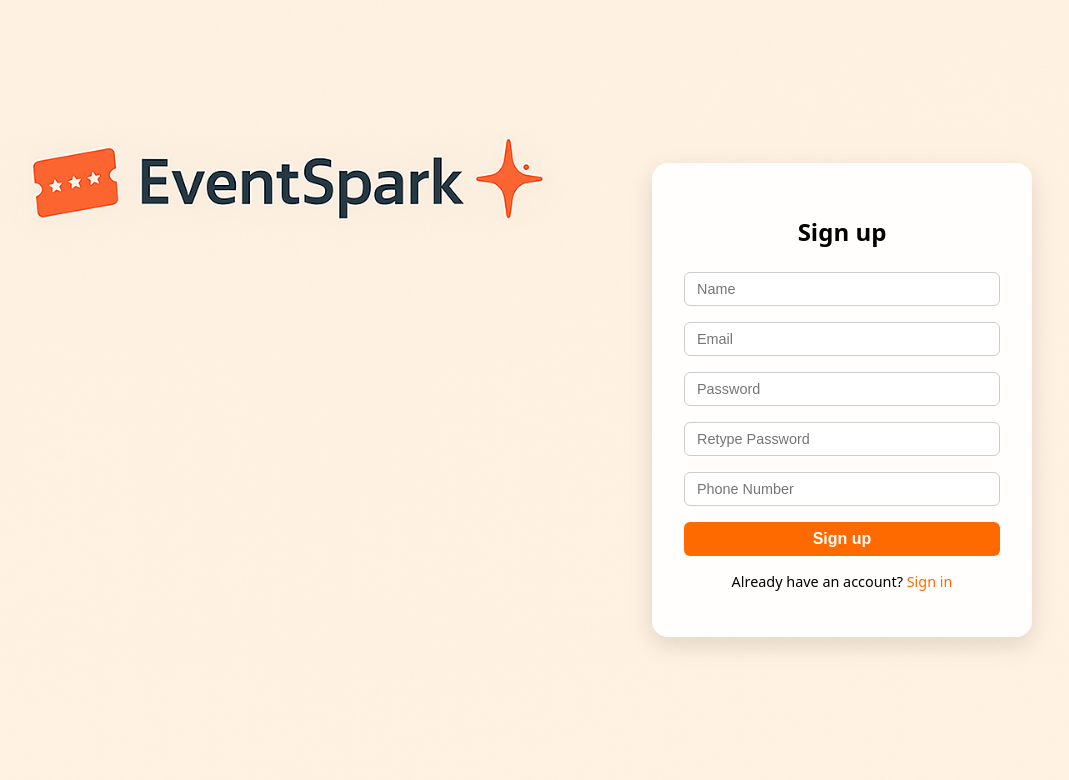
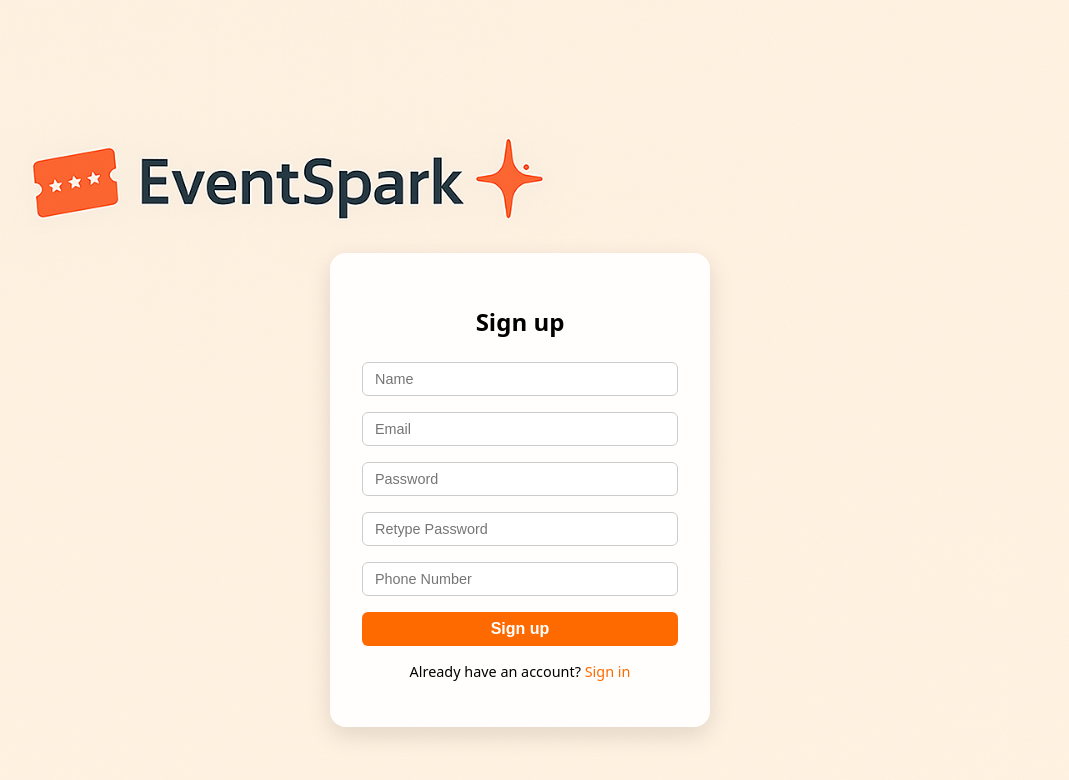
Before and after one commit to mency12/EventSpark-Assignment3, a React (Create React App) app in the folder Frontend/: page /register in a window 1280 px wide. Shown: the top 780 px of the page, without its empty margins (120-1189 px from the left). Built offline with nearby package versions, Linux system fonts and the light colour scheme.

Commit message:
auth container reposition

```diff
--- a/Frontend/src/styles/auth.css
+++ b/Frontend/src/styles/auth.css
@@ -1,10 +1,10 @@
 .auth-container {
     min-height: 100vh;
+    align-items: center;
+    padding-top: 180px;
+    background: url('../assets/bg.png') center/cover no-repeat;
     display: flex;
-    align-items: center;
-    justify-content: flex-end; /* push card to the right */
-    padding-right: 10%;        /* space between big logo and card */
-    background: url('../assets/bg.png') center/cover no-repeat;
+    justify-content: center;
 }
 
 /* fall back to centered card on narrow screens */
```
